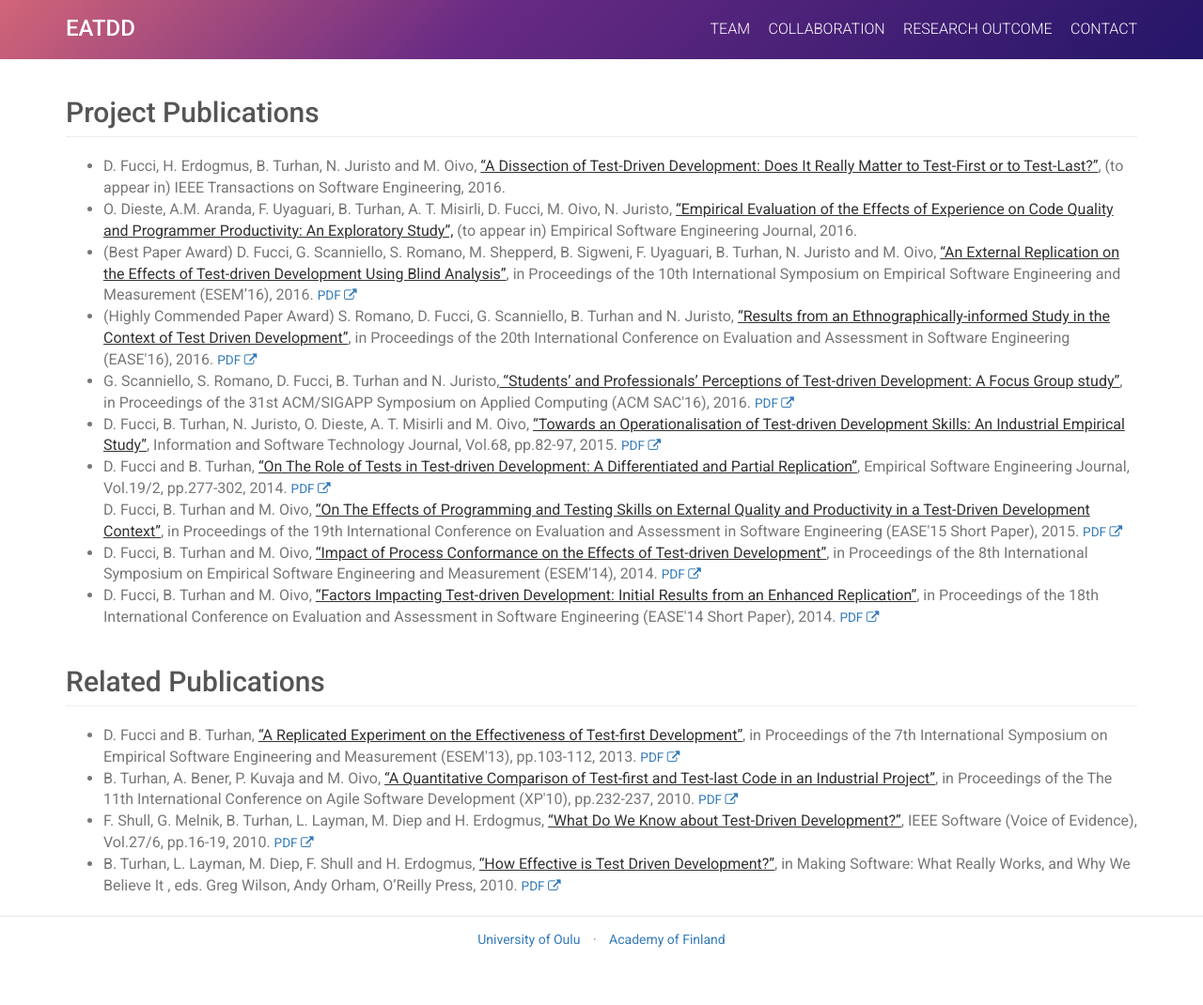
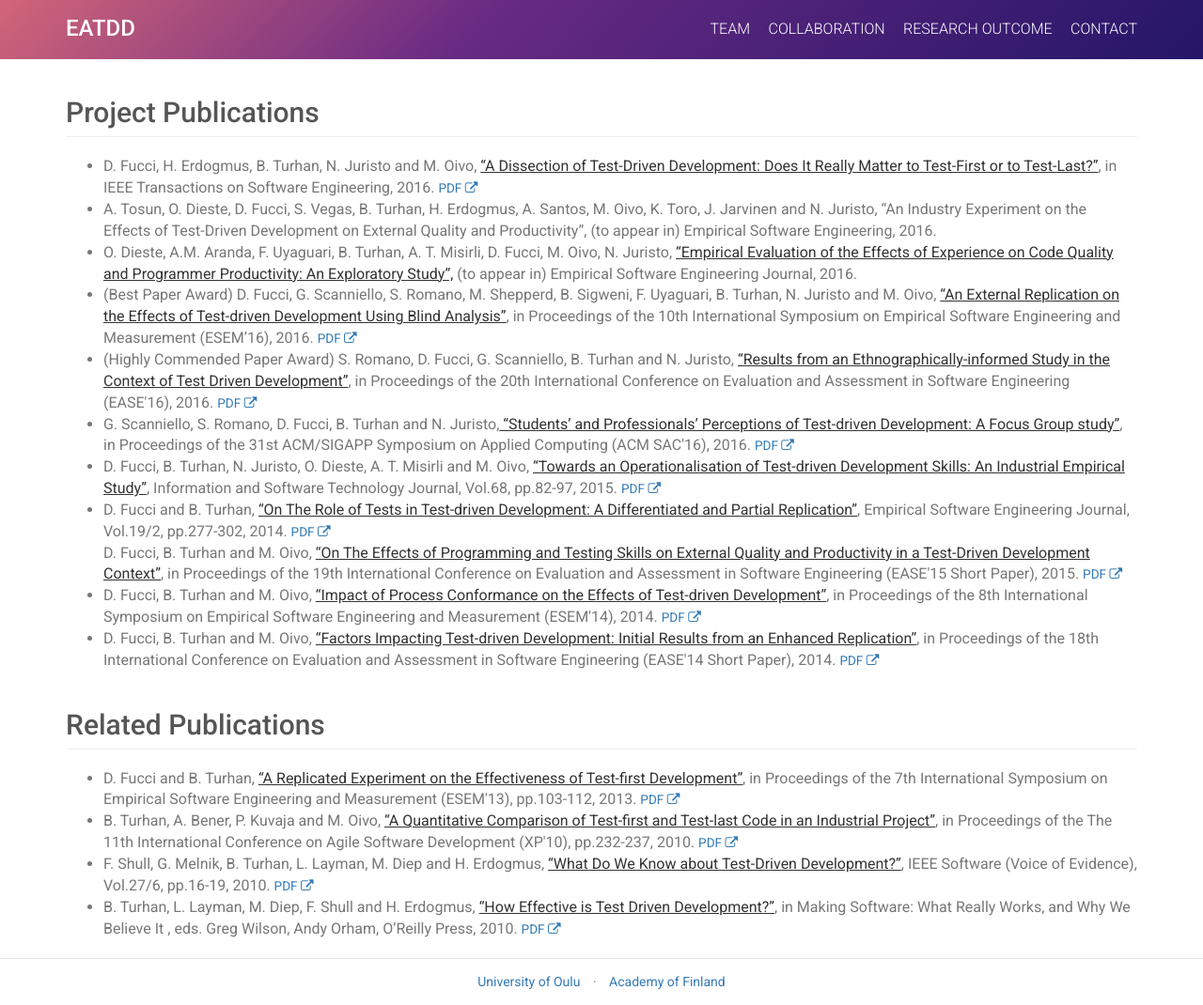
Before and after one commit to M3SOulu/EATDD, a Jekyll site: the page built from research.md, in a window 1280 px wide. Shown: the whole page at 94% size. Built offline with Jekyll 4.4.1, drawn with Linux system fonts in a browser that asks for light colours; before the commit the page ends 1025 px from its top, so only the background shows below that.

Commit message:
Update research.md
Add journal publication

```diff
--- a/research.md
+++ b/research.md
@@ -6,7 +6,10 @@ permalink: /research/
 <div class="publications">
   <h2 class="page-header">Project Publications</h2>
   <ul>
-    <li>  D. Fucci, H. Erdogmus, B. Turhan, N. Juristo and M. Oivo, <span class="title">“A Dissection of Test-Driven Development: Does It Really Matter to Test-First or to Test-Last?”</span>, (to appear in) IEEE Transactions on Software Engineering, 2016.
+    <li>  D. Fucci, H. Erdogmus, B. Turhan, N. Juristo and M. Oivo, <span class="title">“A Dissection of Test-Driven Development: Does It Really Matter to Test-First or to Test-Last?”</span>, in IEEE Transactions on Software Engineering, 2016. <small><a href="http://dx.doi.org/10.1109/TSE.2016.2616877">PDF <span class="fa fa-external-link"></span></a></small>
+    </li>
+    <li>
+    A. Tosun, O. Dieste, D. Fucci, S. Vegas, B. Turhan, H. Erdogmus, A. Santos, M. Oivo, K. Toro, J. Jarvinen and N. Juristo, “An Industry Experiment on the Effects of Test-Driven Development on External Quality and Productivity”, (to appear in) Empirical Software Engineering, 2016.
     </li>
     <li>
     O. Dieste, A.M. Aranda, F. Uyaguari, B. Turhan, A. T. Misirli, D. Fucci, M. Oivo, N. Juristo, <span class="title">“Empirical Evaluation of the Effects of Experience on Code Quality and Programmer Productivity: An Exploratory Study”,</span> (to appear in) Empirical Software Engineering Journal, 2016.
```
